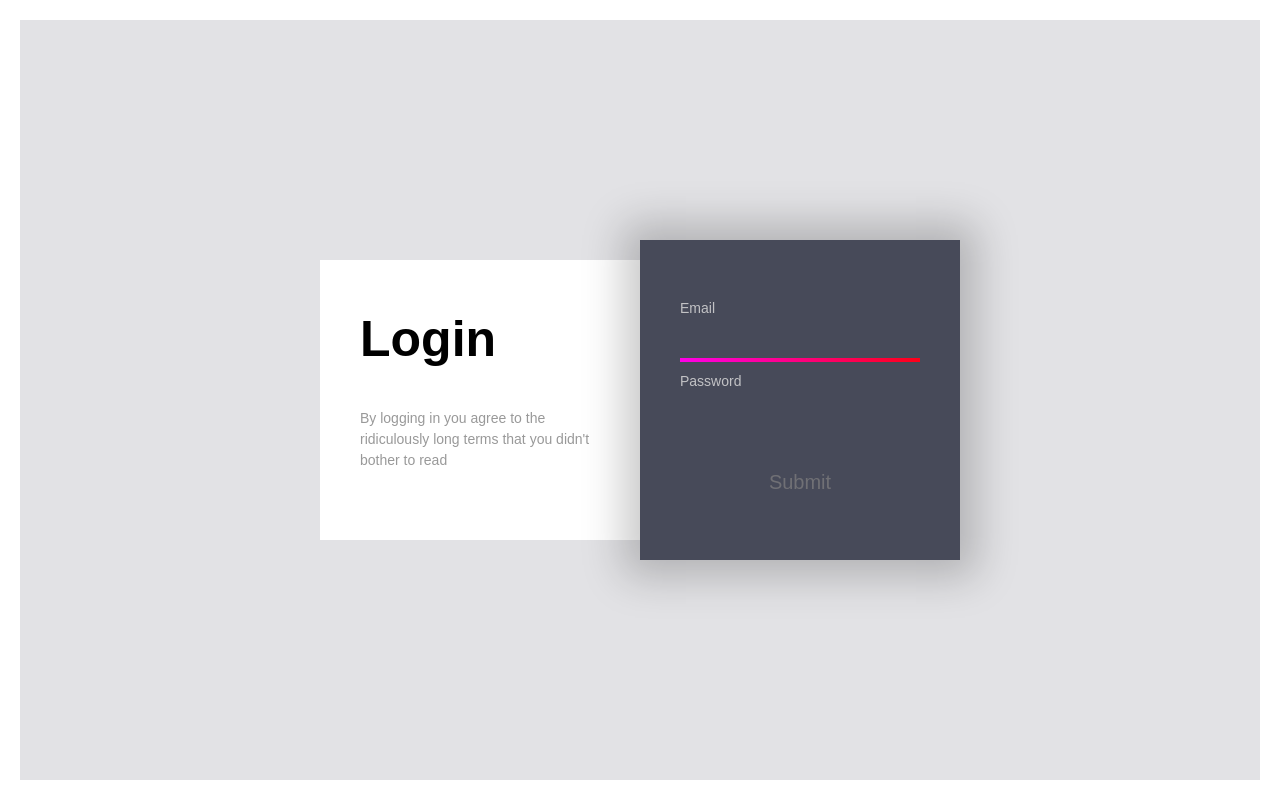
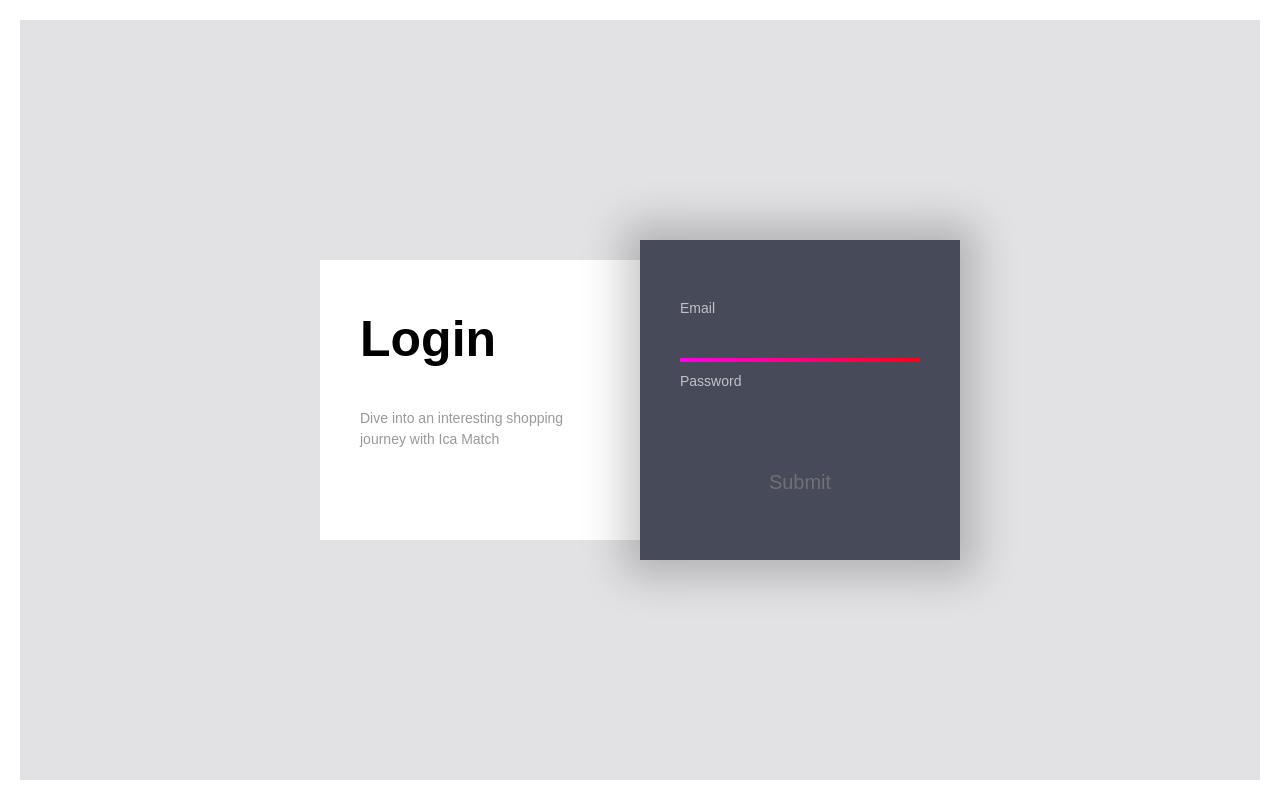
Before and after one commit to davidmillss/icamath.com, a plain HTML site: page index.html in a window 1280 px wide. Drawn offline with Linux system fonts and the light colour scheme; a web font is replaced by a local one.

Commit message:
Update index.html

```diff
--- a/index.html
+++ b/index.html
@@ -12,7 +12,7 @@
         <div class="container">
           <div class="left">
             <div class="login">Login</div>
-            <div class="eula">By logging in you agree to the ridiculously long terms that you didn't bother to read</div>
+            <div class="eula">Dive into an interesting shopping journey with Ica Match</div>
           </div>
           <div class="right">
             <svg viewBox="0 0 320 300">
```
